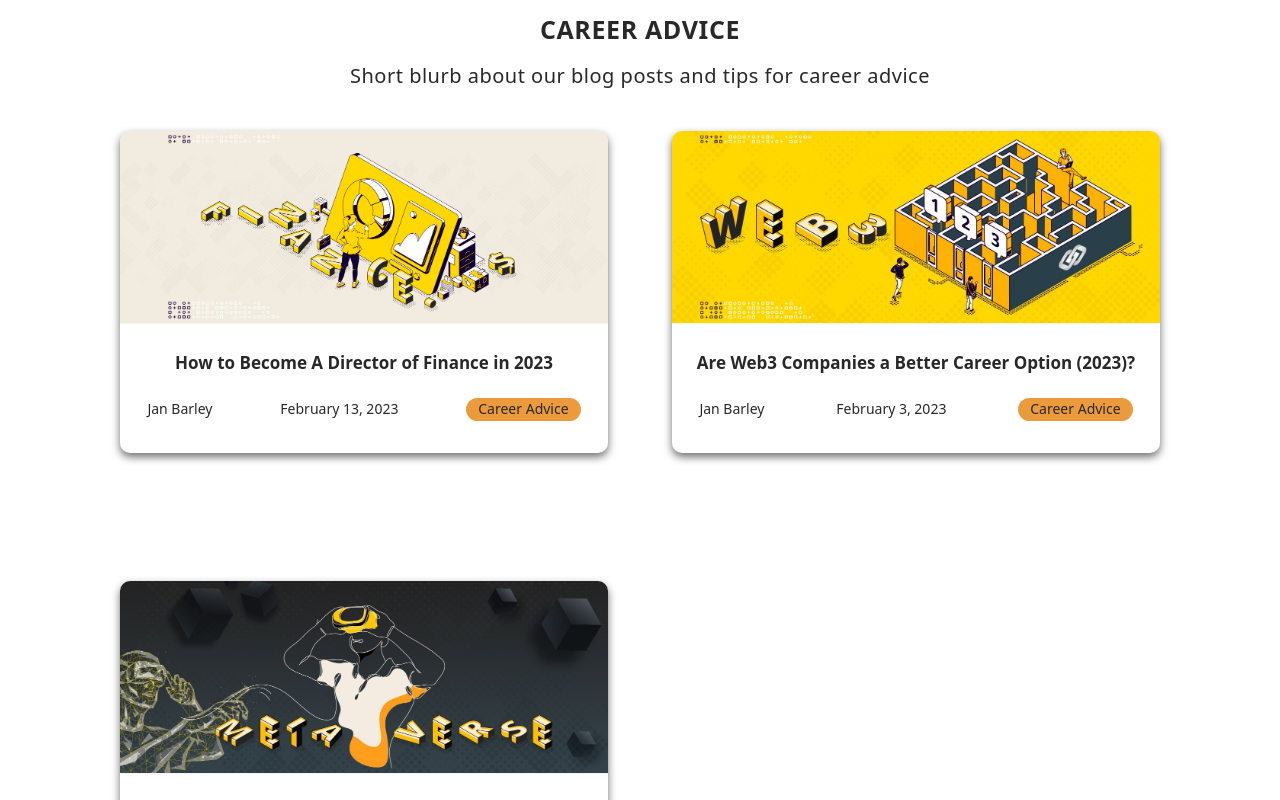
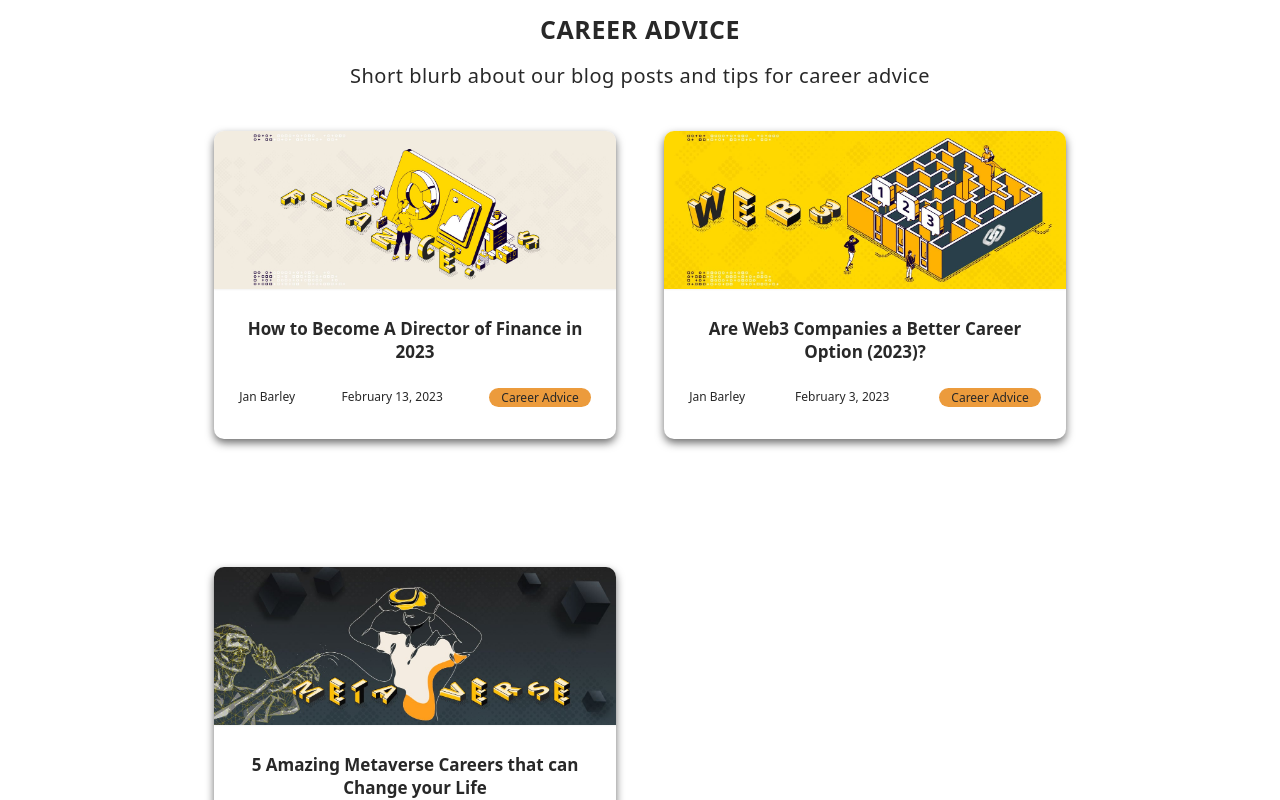
Before and after one commit to CBRecruitment/cb-recruitment, a Next.js app: page / in a window 1280 px wide. Shown: the part 3660-4460 px from the top of the page. Built offline with nearby package versions, Linux system fonts and the light colour scheme.

Commit message:
Updated blog post sizes

```diff
--- a/components/Blog/CareerAdvice/CareerAdvice-Posts.tsx
+++ b/components/Blog/CareerAdvice/CareerAdvice-Posts.tsx
@@ -32,10 +32,10 @@ const CareerAdvicePosts = ({
             {title}
           </Link>
         </h3>
-        <div className='text-[10px] xl:text-[14px] flex justify-between w-[95%] m-auto'>
+        <div className='text-[10px] xl:text-[12px] flex justify-between w-[95%] m-auto'>
           <p>Jan Barley</p>
           <DateFormatter dateString={date} />
-          <p className='text-[10px] xl:text-[14px] leading-relaxed mb-4 bg-[var(--orange)] w-fit px-3 rounded-full'>
+          <p className='text-[10px] xl:text-[12px] leading-relaxed mb-4 bg-[var(--orange)] w-fit px-3 rounded-full'>
             {excerpt}
           </p>
         </div>
--- a/components/Blog/CareerAdvice/CareerAdvice.module.css
+++ b/components/Blog/CareerAdvice/CareerAdvice.module.css
@@ -13,18 +13,24 @@
 
 @media screen and (min-width: 500px){
     .posts {
-      width: 70%;
+      width: 400px;
     }
 }
 
-@media screen and (min-width: 500px){
+@media screen and (min-width: 768px){
     .posts {
-      width: 90%;
+      width: 700px;
     }
 }
 
 @media screen and (min-width: 1280px){
     .posts {
-      width: 85%;
+      width: 900px;
     }
 }
+
+@media screen and (min-width: 1536px){
+  .posts {
+    width: 1200px;
+  }
+}
--- a/components/Blog/CareerAdvice/CareerAdvice.tsx
+++ b/components/Blog/CareerAdvice/CareerAdvice.tsx
@@ -20,7 +20,7 @@ const CareerAdvice = ({ posts }: Props) => {
       </h2>
       <div
         className={clsx(
-          'grid grid-cols-1 md:grid-cols-2 lg:grid-cols-2 md:gap-x-16 gap-y-6 md:gap-y-32 mb-16 px-6 2xl:grid-cols-3',
+          'grid grid-cols-1 md:grid-cols-2 lg:grid-cols-2 md:gap-x-16 xl:gap-x-12 gap-y-6 md:gap-y-32 mb-16 px-6 2xl:grid-cols-3',
           styles.posts
         )}
       >
```
